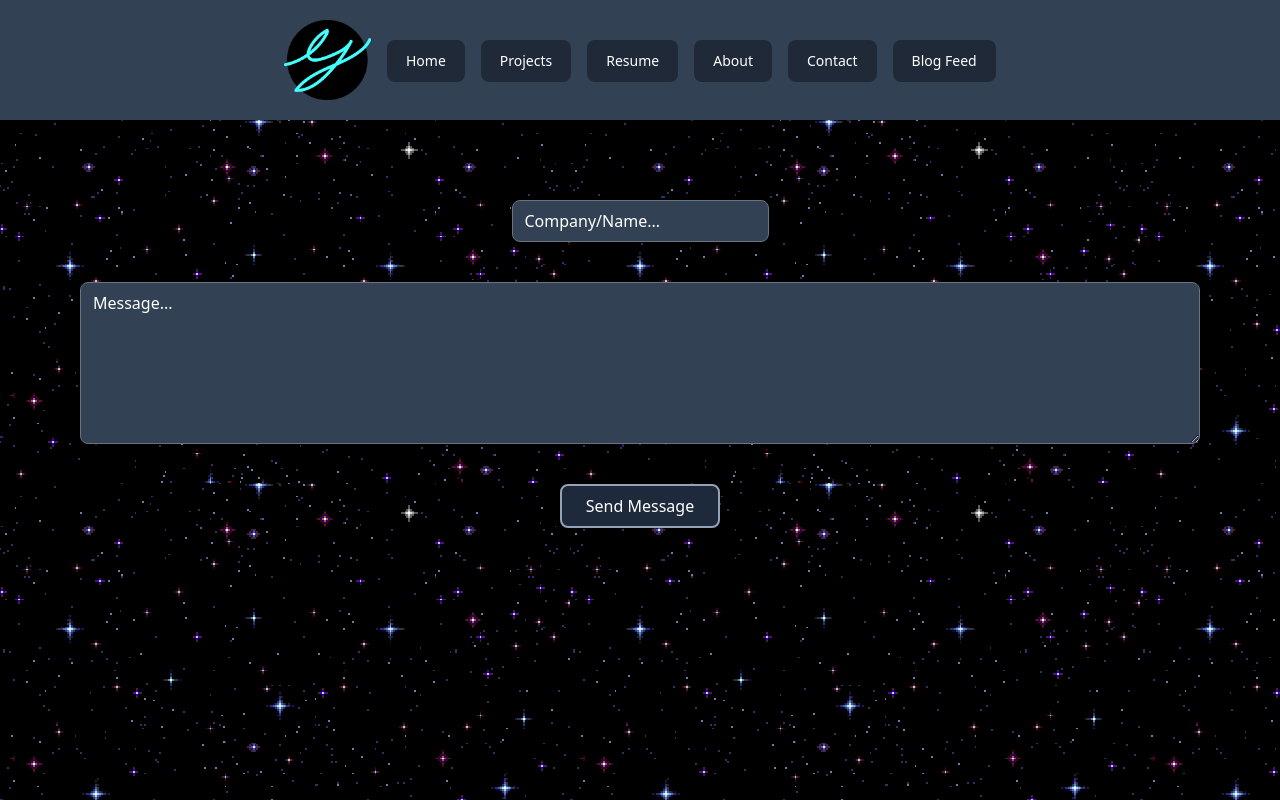
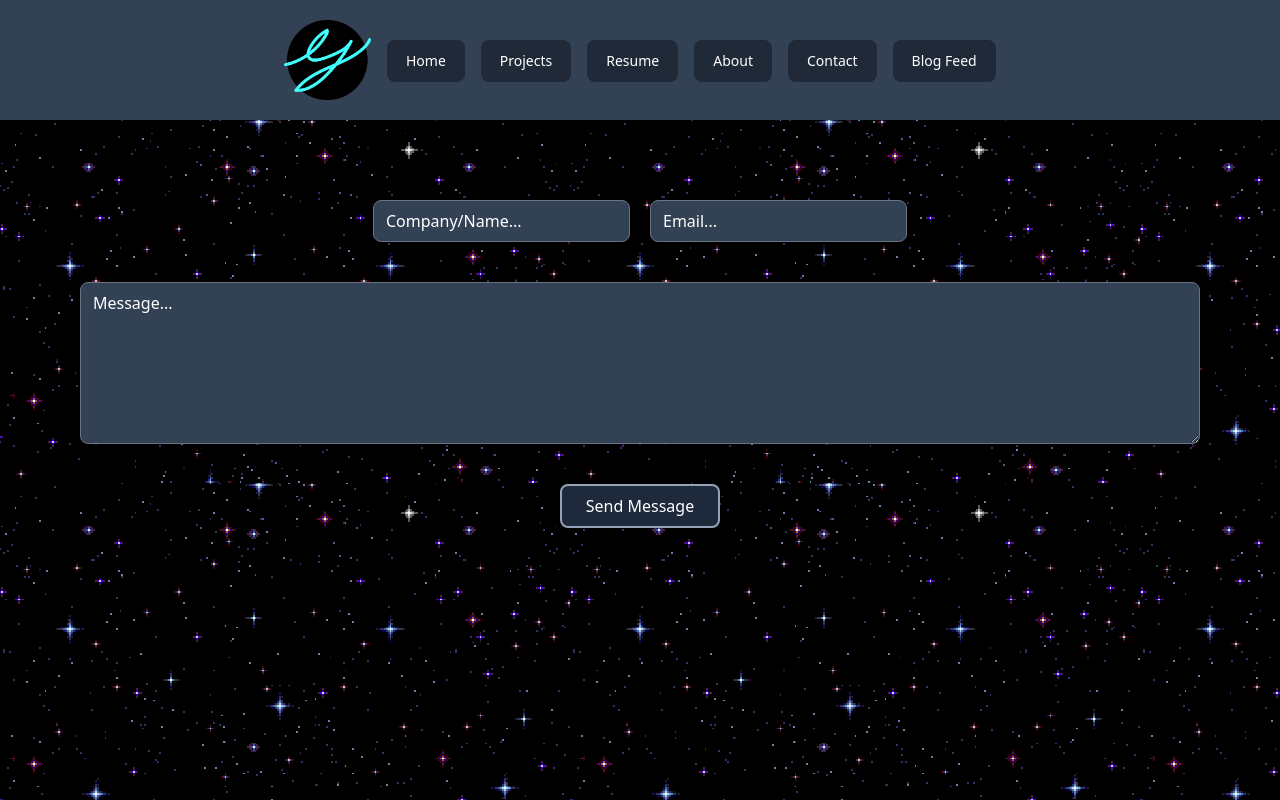
Before and after one commit to Garret-Gallant/my-portfolio, a React (Create React App) app: page /contact in a window 1280 px wide. Shown: the top 800 px of the page. Built offline with nearby package versions, Linux system fonts and the light colour scheme.

Commit message:
further carousel styling

```diff
--- a/src/components/Contact.js
+++ b/src/components/Contact.js
@@ -8,24 +8,31 @@ const Contact = () => {
 
   return (
     <div className="h-screen bg-[url('./assets/background.gif')]">
-      <form className=" flex flex-col items-center p-20">
+      <form action="mailto:gallanttechnological@gmail.com" method="get" enctype="text/plain" className=" flex flex-col items-center p-20">
+        <div>
         <input
           type="text"
           className="rounded-lg bg-slate-700 text-white placeholder-white"
           placeholder="Company/Name..."
         ></input>
+        <input
+          type="text"
+          className="rounded-lg bg-slate-700 text-white placeholder-white ml-5"
+          placeholder="Email..."
+        ></input>
+        </div>
         <textarea
           id="message"
           rows="6"
           className="rounded-lg w-full text-small mt-10 bg-slate-700 placeholder-white"
           placeholder="Message..."
         ></textarea>
-        <button
+        <input
+          type='submit'
+          value="Send Message"
           className="w-40 m-10 border-2 border-slate-400 rounded-lg text-white p-2 bg-slate-800 duration-300 hover:scale-110 hover:border-slate-900"
           onCLick={handleSubmit}
-        >
-          Send Message
-        </button>
+        ></input>
       </form>
     </div>
   );
--- a/src/components/Resume.js
+++ b/src/components/Resume.js
@@ -3,14 +3,12 @@ import React from "react";
 const Resume = () => {
   const preview =
     "https://docs.google.com/document/d/1d8APwQA_0c4-pCgFHTezDVkAm9nv20U7qHcsKmZxfJE/preview";
-  const download =
-    "https://docs.google.com/document/d/1d8APwQA_0c4-pCgFHTezDVkAm9nv20U7qHcsKmZxfJE/export?format=pdf";
 
   return (
     <div className="flex flex-col items-center justify-center bg-[url('./assets/background.gif')] p-20">
       <button
         className="fixed top-40 left-20 w-40 mb-10 border-2 border-slate-400 rounded-lg text-white p-2 bg-slate-800"
-        href={download}
+        href="https://docs.google.com/document/d/1d8APwQA_0c4-pCgFHTezDVkAm9nv20U7qHcsKmZxfJE/export?format=pdf"
         color="dark"
       >
         Download A Copy
```
